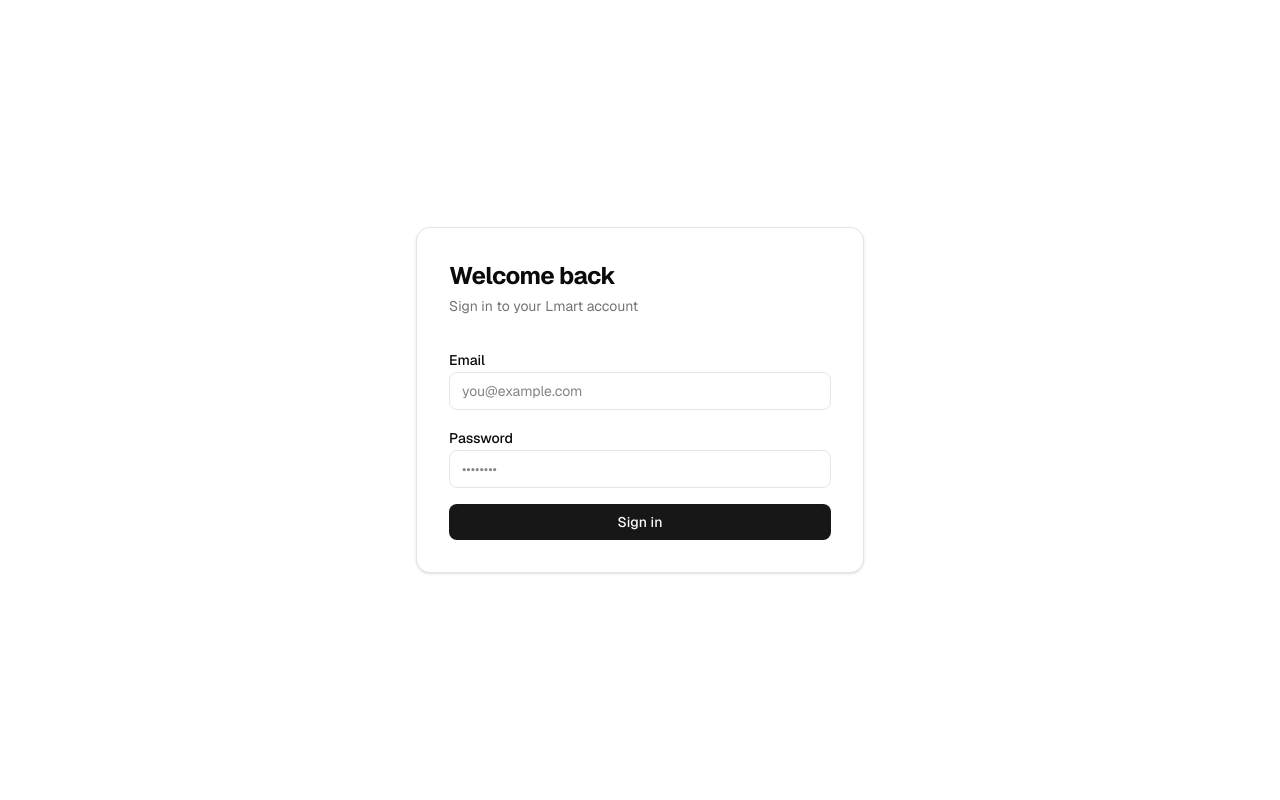
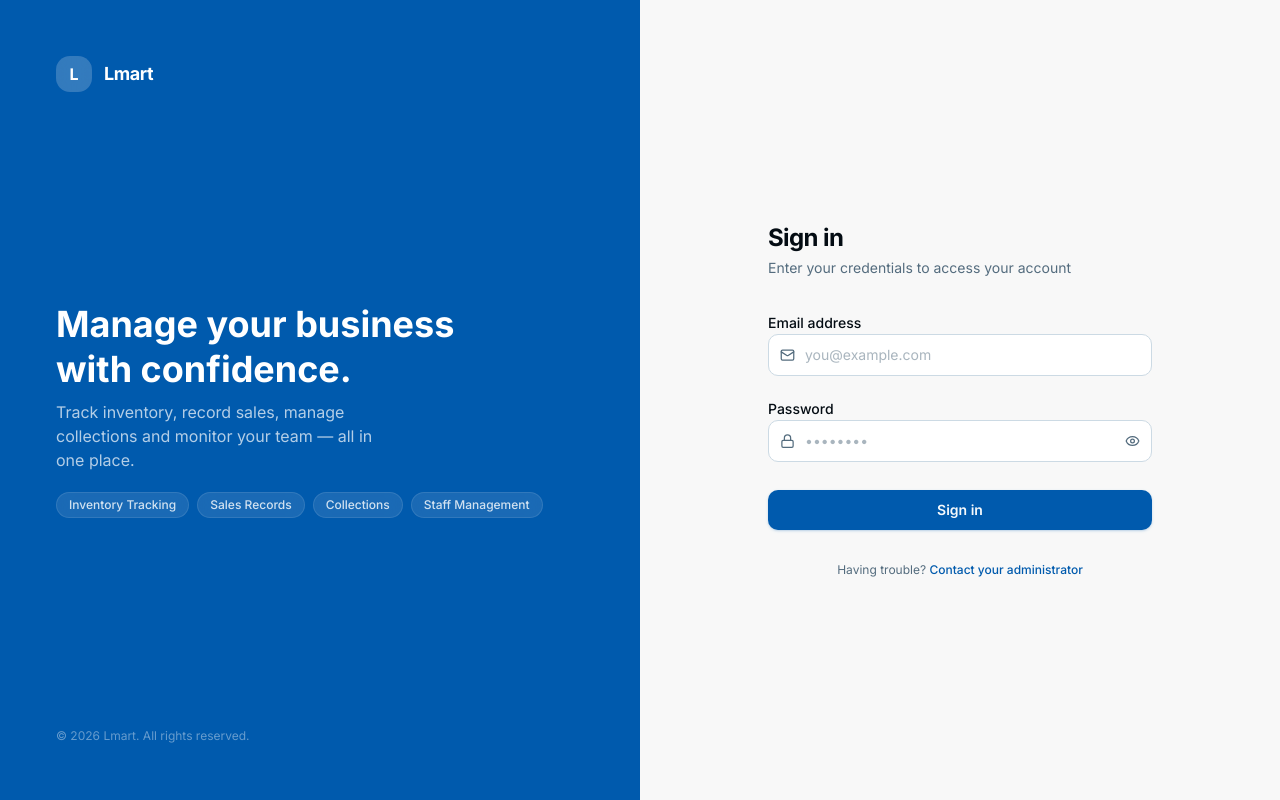
Before and after one commit to enechambs-hq/enechambs-inventory, a Next.js app: page /login in a window 1280 px wide. Built offline with nearby package versions, Linux system fonts and the light colour scheme; no server answers.

Commit message:
feat: enhance login page UI with new layout and password visibility toggle

```diff
--- a/src/app/(auth)/login/page.tsx
+++ b/src/app/(auth)/login/page.tsx
@@ -9,6 +9,7 @@ import { useAuthStore } from "@/store/auth.store";
 import { authService } from "@/lib/services/auth.service";
 import { toast } from "sonner";
 import { UserRole } from "@/types";
+import { Eye, EyeOff, Mail, Lock } from "lucide-react";
 
 const loginSchema = z.object({
   email: z.email("Invalid email address"),
@@ -21,13 +22,16 @@ export default function LoginPage() {
   const router = useRouter();
   const { setAuth, isAuthenticated, user } = useAuthStore();
   const [isLoading, setIsLoading] = useState(false);
+  const [showPassword, setShowPassword] = useState(false);
 
   useEffect(() => {
     if (isAuthenticated && user) {
-      router.replace(user.role === UserRole.ADMIN ? "/dashboard" : "/inventory");
+      router.replace(
+        user.role === UserRole.ADMIN ? "/dashboard" : "/inventory"
+      );
     }
     // eslint-disable-next-line react-hooks/exhaustive-deps
-  }, []); // Mount only — handles already-authenticated users visiting /login; post-login redirect is in onSubmit
+  }, []);
 
   const {
     register,
@@ -59,37 +63,135 @@ export default function LoginPage() {
   };
 
   return (
-    <div className="min-h-screen flex items-center justify-center bg-background">
-      <div className="w-full max-w-md p-8 rounded-xl border bg-card shadow-sm">
-        <div className="mb-8">
-          <h1 className="text-2xl font-bold tracking-tight">Welcome back</h1>
-          <p className="text-sm text-muted-foreground mt-1">
-            Sign in to your Lmart account
+    <div className="min-h-screen flex flex-col md:flex-row">
+      {/* Left panel — brand */}
+      <div className="hidden md:flex md:w-1/2 bg-primary flex-col justify-between p-10 lg:p-14">
+        {/* Logo */}
+        <div className="flex items-center gap-3">
+          <div className="w-9 h-9 rounded-xl bg-white/20 flex items-center justify-center backdrop-blur-sm">
+            <span className="text-white font-black text-base">L</span>
+          </div>
+          <span className="text-white font-bold text-lg tracking-tight">
+            Lmart
+          </span>
+        </div>
+
+        {/* Center content */}
+        <div className="space-y-5">
+          <div className="space-y-2">
+            <h2 className="text-3xl lg:text-4xl font-bold text-white leading-tight">
+              Manage your business
+              <br />
+              with confidence.
+            </h2>
+            <p className="text-white/70 text-sm lg:text-base max-w-xs">
+              Track inventory, record sales, manage collections and monitor your
+              team — all in one place.
             </p>
           </div>
 
-        <form onSubmit={handleSubmit(onSubmit)} className="space-y-4">
-          <div className="space-y-1">
-            <label className="text-sm font-medium">Email</label>
+          {/* Feature pills */}
+          <div className="flex flex-wrap gap-2">
+            {[
+              "Inventory Tracking",
+              "Sales Records",
+              "Collections",
+              "Staff Management",
+            ].map((feature) => (
+              <span
+                key={feature}
+                className="px-3 py-1 rounded-full bg-white/10 text-white/80 text-xs font-medium backdrop-blur-sm border border-white/10"
+              >
+                {feature}
+              </span>
+            ))}
+          </div>
+        </div>
+
+        {/* Bottom tagline */}
+        <p className="text-white/40 text-xs">
+          © {new Date().getFullYear()} Lmart. All rights reserved.
+        </p>
+      </div>
+
+      {/* Right panel — form */}
+      <div className="flex-1 flex flex-col items-center justify-center px-6 py-12 md:px-10 lg:px-16 bg-background">
+        {/* Mobile logo */}
+        <div className="flex flex-col items-center mb-8 md:hidden">
+          <div className="w-12 h-12 rounded-2xl bg-primary flex items-center justify-center mb-3 shadow-lg shadow-primary/30">
+            <span className="text-primary-foreground font-black text-xl">
+              L
+            </span>
+          </div>
+          <h1 className="text-xl font-bold tracking-tight text-foreground">
+            Lmart
+          </h1>
+          <p className="text-xs text-muted-foreground mt-0.5">
+            Management System
+          </p>
+        </div>
+
+        <div className="w-full max-w-sm space-y-8">
+          {/* Heading */}
+          <div>
+            <h1 className="text-2xl font-bold tracking-tight text-foreground">
+              Sign in
+            </h1>
+            <p className="text-sm text-muted-foreground mt-1">
+              Enter your credentials to access your account
+            </p>
+          </div>
+
+          {/* Form */}
+          <form onSubmit={handleSubmit(onSubmit)} className="space-y-5">
+            {/* Email */}
+            <div className="space-y-1.5">
+              <label className="text-sm font-medium text-foreground">
+                Email address
+              </label>
+              <div className="relative">
+                <Mail
+                  size={15}
+                  className="absolute left-3 top-1/2 -translate-y-1/2 text-muted-foreground"
+                />
                 <input
                   {...register("email")}
                   type="email"
                   placeholder="you@example.com"
-              className="w-full px-3 py-2 rounded-md border bg-background text-sm focus:outline-none focus:ring-2 focus:ring-ring"
+                  className="w-full pl-9 pr-4 py-2.5 rounded-lg border bg-card text-sm focus:outline-none focus:ring-2 focus:ring-primary/40 focus:border-primary transition-all placeholder:text-muted-foreground/50"
                 />
+              </div>
               {errors.email && (
-              <p className="text-xs text-destructive">{errors.email.message}</p>
+                <p className="text-xs text-destructive flex items-center gap-1">
+                  {errors.email.message}
+                </p>
               )}
             </div>
 
-          <div className="space-y-1">
-            <label className="text-sm font-medium">Password</label>
+            {/* Password */}
+            <div className="space-y-1.5">
+              <label className="text-sm font-medium text-foreground">
+                Password
+              </label>
+              <div className="relative">
+                <Lock
+                  size={15}
+                  className="absolute left-3 top-1/2 -translate-y-1/2 text-muted-foreground"
+                />
                 <input
                   {...register("password")}
-              type="password"
+                  type={showPassword ? "text" : "password"}
                   placeholder="••••••••"
-              className="w-full px-3 py-2 rounded-md border bg-background text-sm focus:outline-none focus:ring-2 focus:ring-ring"
+                  className="w-full pl-9 pr-10 py-2.5 rounded-lg border bg-card text-sm focus:outline-none focus:ring-2 focus:ring-primary/40 focus:border-primary transition-all placeholder:text-muted-foreground/50"
                 />
+                <button
+                  type="button"
+                  onClick={() => setShowPassword(!showPassword)}
+                  className="absolute right-3 top-1/2 -translate-y-1/2 text-muted-foreground hover:text-foreground transition-colors"
+                >
+                  {showPassword ? <EyeOff size={15} /> : <Eye size={15} />}
+                </button>
+              </div>
               {errors.password && (
                 <p className="text-xs text-destructive">
                   {errors.password.message}
@@ -97,14 +199,50 @@ export default function LoginPage() {
               )}
             </div>
 
+            {/* Submit */}
             <button
               type="submit"
               disabled={isLoading}
-            className="w-full py-2 px-4 bg-primary text-primary-foreground rounded-md text-sm font-medium hover:bg-primary/90 disabled:opacity-50 disabled:cursor-not-allowed transition-colors"
+              className="w-full py-2.5 px-4 bg-primary text-primary-foreground rounded-lg text-sm font-semibold hover:bg-primary/90 disabled:opacity-50 disabled:cursor-not-allowed transition-all shadow-sm shadow-primary/20 mt-2"
             >
-            {isLoading ? "Signing in..." : "Sign in"}
+              {isLoading ? (
+                <span className="flex items-center justify-center gap-2">
+                  <svg
+                    className="animate-spin h-4 w-4"
+                    xmlns="http://www.w3.org/2000/svg"
+                    fill="none"
+                    viewBox="0 0 24 24"
+                  >
+                    <circle
+                      className="opacity-25"
+                      cx="12"
+                      cy="12"
+                      r="10"
+                      stroke="currentColor"
+                      strokeWidth="4"
+                    />
+                    <path
+                      className="opacity-75"
+                      fill="currentColor"
+                      d="M4 12a8 8 0 018-8V0C5.373 0 0 5.373 0 12h4z"
+                    />
+                  </svg>
+                  Signing in...
+                </span>
+              ) : (
+                "Sign in"
+              )}
             </button>
           </form>
+
+          {/* Footer */}
+          <p className="text-center text-xs text-muted-foreground">
+            Having trouble?{" "}
+            <span className="text-primary font-medium cursor-pointer hover:underline">
+              Contact your administrator
+            </span>
+          </p>
+        </div>
       </div>
     </div>
   );
--- a/src/app/globals.css
+++ b/src/app/globals.css
@@ -46,41 +46,72 @@
   --radius-2xl: calc(var(--radius) * 1.8);
   --radius-3xl: calc(var(--radius) * 2.2);
   --radius-4xl: calc(var(--radius) * 2.6);
+
+  /* Lmart Blue Brand Tokens */
+  --primary: oklch(0.45 0.18 240);
+  --primary-foreground: oklch(0.98 0.005 240);
+  --secondary: oklch(0.93 0.03 240);
+  --secondary-foreground: oklch(0.35 0.12 240);
+  --muted: oklch(0.93 0.015 240);
+  --muted-foreground: oklch(0.52 0.04 240);
+  --accent: oklch(0.90 0.04 240);
+  --accent-foreground: oklch(0.35 0.12 240);
+--background: oklch(0.98 0 0); --foreground: oklch(0.15 0.02 240);
+  --card: oklch(1 0 0);
+  --card-foreground: oklch(0.15 0.02 240);
+  --border: oklch(0.88 0.02 240);
+  --input: oklch(0.88 0.02 240);
+  --ring: oklch(0.45 0.18 240);
+  --sidebar: oklch(0.20 0.06 240);
+  --sidebar-foreground: oklch(0.88 0.02 240);
+  --sidebar-primary: oklch(0.55 0.18 240);
+  --sidebar-primary-foreground: oklch(0.98 0.005 240);
+  --sidebar-accent: oklch(0.28 0.07 240);
+  --sidebar-accent-foreground: oklch(0.88 0.02 240);
+  --sidebar-border: oklch(0.28 0.06 240);
+  --sidebar-ring: oklch(0.55 0.18 240);
+  --chart-1: oklch(0.45 0.18 240);
+  --chart-2: oklch(0.55 0.15 220);
+  --chart-3: oklch(0.65 0.12 200);
+  --chart-4: oklch(0.72 0.09 210);
+  --chart-5: oklch(0.80 0.06 230);
+  --radius: 0.625rem;
+  --destructive: oklch(0.577 0.245 27.325);
 }
 
 :root {
-  --background: oklch(1 0 0);
-  --foreground: oklch(0.145 0 0);
+  --primary: oklch(0.45 0.18 240);
+  --primary-foreground: oklch(0.98 0.005 240);
+  --secondary: oklch(0.93 0.03 240);
+  --secondary-foreground: oklch(0.35 0.12 240);
+  --muted: oklch(0.93 0.015 240);
+  --muted-foreground: oklch(0.52 0.04 240);
+  --accent: oklch(0.90 0.04 240);
+  --accent-foreground: oklch(0.35 0.12 240);
+--background: oklch(0.98 0 0);
+--foreground: oklch(0.15 0.02 240);
   --card: oklch(1 0 0);
-  --card-foreground: oklch(0.145 0 0);
+  --card-foreground: oklch(0.15 0.02 240);
   --popover: oklch(1 0 0);
-  --popover-foreground: oklch(0.145 0 0);
-  --primary: oklch(0.205 0 0);
-  --primary-foreground: oklch(0.985 0 0);
-  --secondary: oklch(0.97 0 0);
-  --secondary-foreground: oklch(0.205 0 0);
-  --muted: oklch(0.97 0 0);
-  --muted-foreground: oklch(0.556 0 0);
-  --accent: oklch(0.97 0 0);
-  --accent-foreground: oklch(0.205 0 0);
+  --popover-foreground: oklch(0.15 0.02 240);
+  --border: oklch(0.88 0.02 240);
+  --input: oklch(0.88 0.02 240);
+  --ring: oklch(0.45 0.18 240);
+  --sidebar: oklch(0.20 0.06 240);
+  --sidebar-foreground: oklch(0.88 0.02 240);
+  --sidebar-primary: oklch(0.55 0.18 240);
+  --sidebar-primary-foreground: oklch(0.98 0.005 240);
+  --sidebar-accent: oklch(0.28 0.07 240);
+  --sidebar-accent-foreground: oklch(0.88 0.02 240);
+  --sidebar-border: oklch(0.28 0.06 240);
+  --sidebar-ring: oklch(0.55 0.18 240);
+  --chart-1: oklch(0.45 0.18 240);
+  --chart-2: oklch(0.55 0.15 220);
+  --chart-3: oklch(0.65 0.12 200);
+  --chart-4: oklch(0.72 0.09 210);
+  --chart-5: oklch(0.80 0.06 230);
+  --radius: 0.625rem;
   --destructive: oklch(0.577 0.245 27.325);
-  --border: oklch(0.922 0 0);
-  --input: oklch(0.922 0 0);
-  --ring: oklch(0.708 0 0);
-  --chart-1: oklch(0.87 0 0);
-  --chart-2: oklch(0.556 0 0);
-  --chart-3: oklch(0.439 0 0);
-  --chart-4: oklch(0.371 0 0);
-  --chart-5: oklch(0.269 0 0);
-  --radius: 0.625rem;
-  --sidebar: oklch(0.985 0 0);
-  --sidebar-foreground: oklch(0.145 0 0);
-  --sidebar-primary: oklch(0.205 0 0);
-  --sidebar-primary-foreground: oklch(0.985 0 0);
-  --sidebar-accent: oklch(0.97 0 0);
-  --sidebar-accent-foreground: oklch(0.205 0 0);
-  --sidebar-border: oklch(0.922 0 0);
-  --sidebar-ring: oklch(0.708 0 0);
 }
 
 .dark {
--- a/src/app/layout.tsx
+++ b/src/app/layout.tsx
@@ -1,10 +1,14 @@
 import type { Metadata } from 'next';
-import { Geist } from 'next/font/google';
+import { Inter } from 'next/font/google';
 import { Toaster } from 'sonner';
 import AuthProvider from '@/components/providers/AuthProvider';
 import './globals.css';
 
-const geist = Geist({ subsets: ['latin'] });
+const inter = Inter({
+  subsets: ['latin'],
+  variable: '--font-sans',
+  weight: ['400', '500', '600', '700'],
+});
 
 export const metadata: Metadata = {
   title: 'Lmart Inventory',
@@ -18,7 +22,7 @@ export default function RootLayout({
 }) {
   return (
     <html lang="en">
-      <body className={geist.className} suppressHydrationWarning>
+      <body className={`${inter.variable} font-sans`} suppressHydrationWarning>
         <AuthProvider>
           {children}
           <Toaster richColors position="top-right" />
```
Lines whose indentation alone changed are shown as unchanged.
